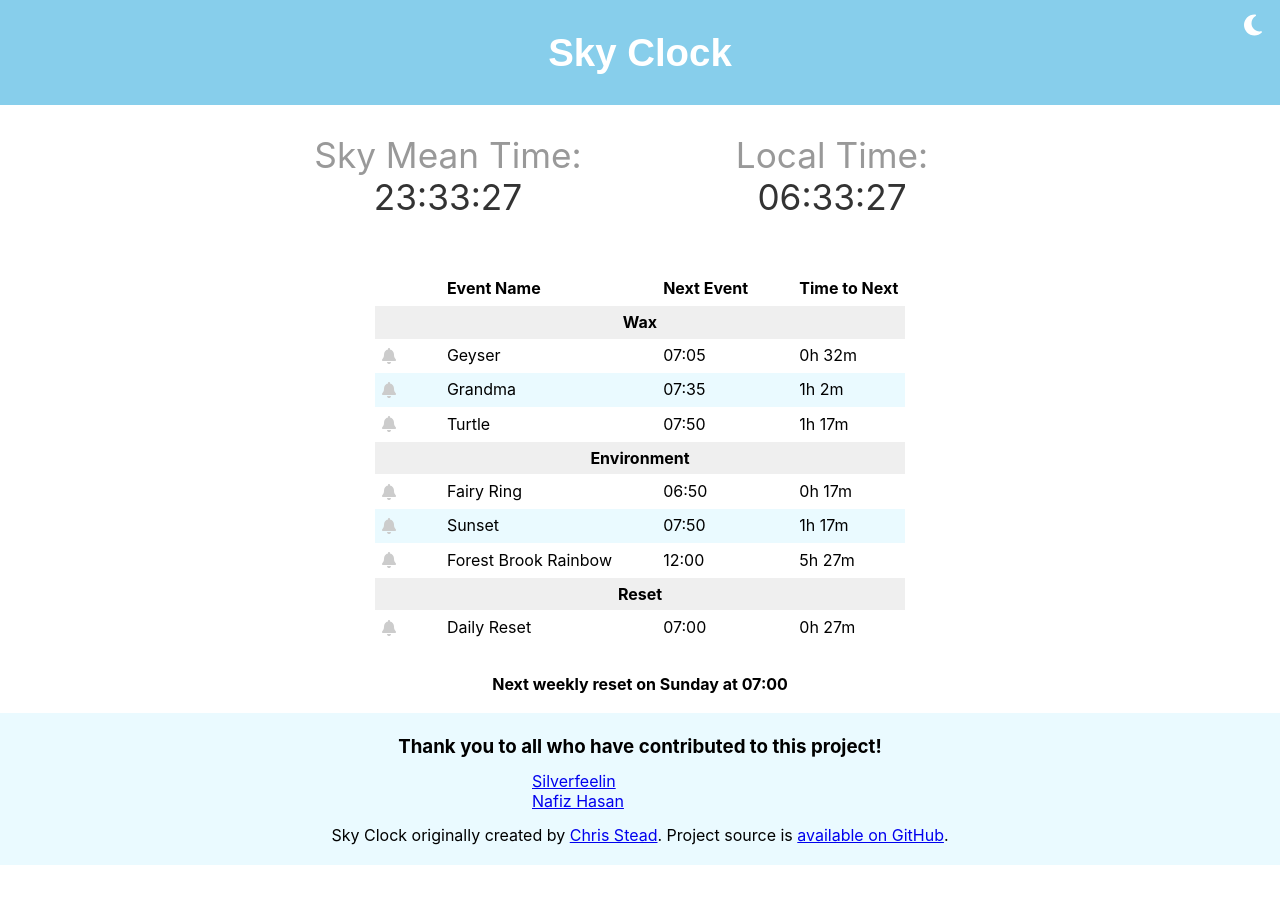
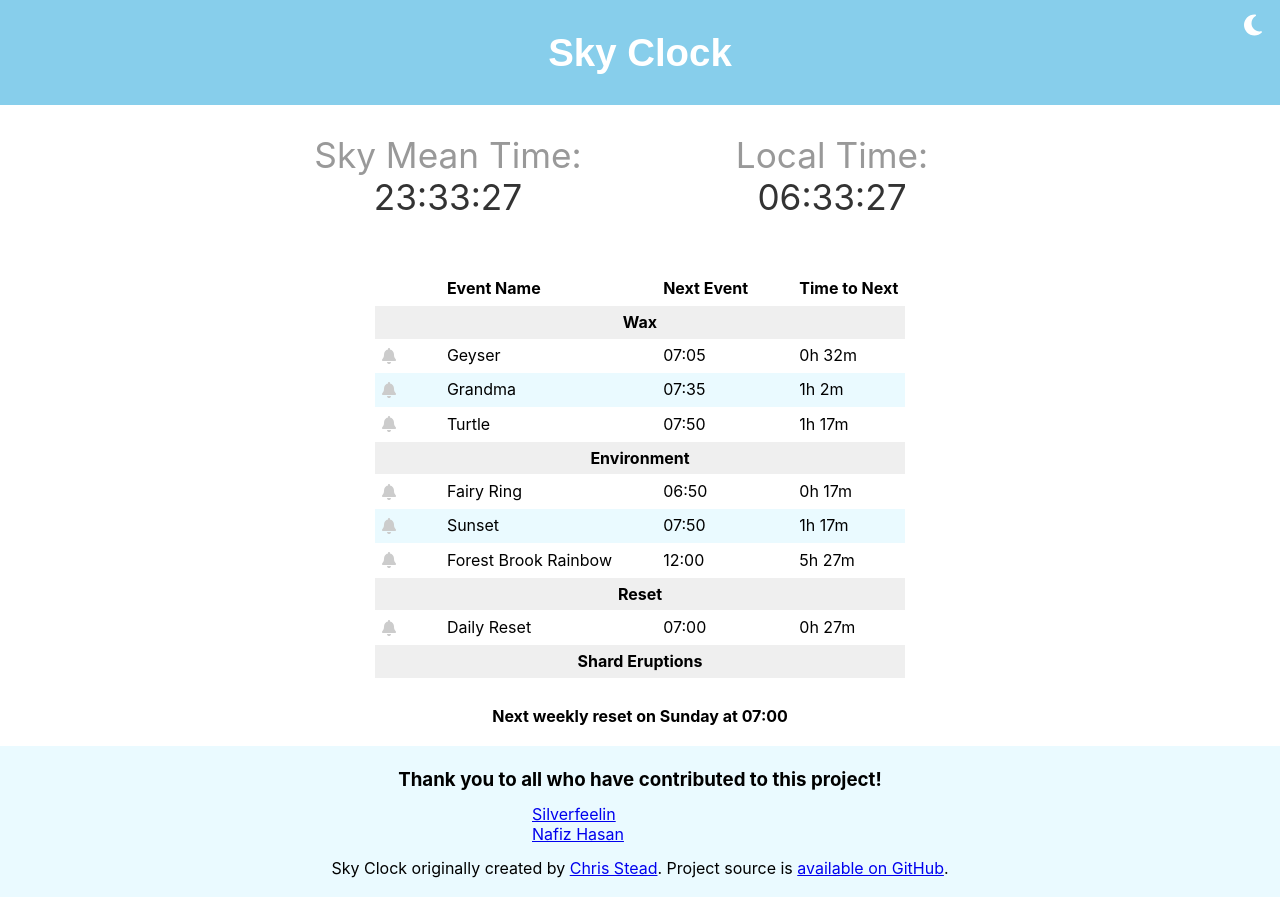
Before and after one commit to cmstead/sky-clock, a React (Create React App) app: page / in a window 1280 px wide. Before the commit the page ends 865 px from the top, so only its background shows below. Built offline with nearby package versions, Linux system fonts and the light colour scheme.

Commit message:
Basic Heading

```diff
--- a/src/components/events/Shard.js
+++ b/src/components/events/Shard.js
@@ -1,3 +1,16 @@
+const dateFnsTz = require('date-fns-tz');
+const dateFns = require('date-fns');
+
+
+function getShardData(daysToAdd = 0) {
+}
 
 export default function Shard() {
+  return (
+    <>
+      <tr className='heading'>
+        <td colSpan='4'>Shard Eruptions</td>
+      </tr>
+    </>
+  );
 }
```
